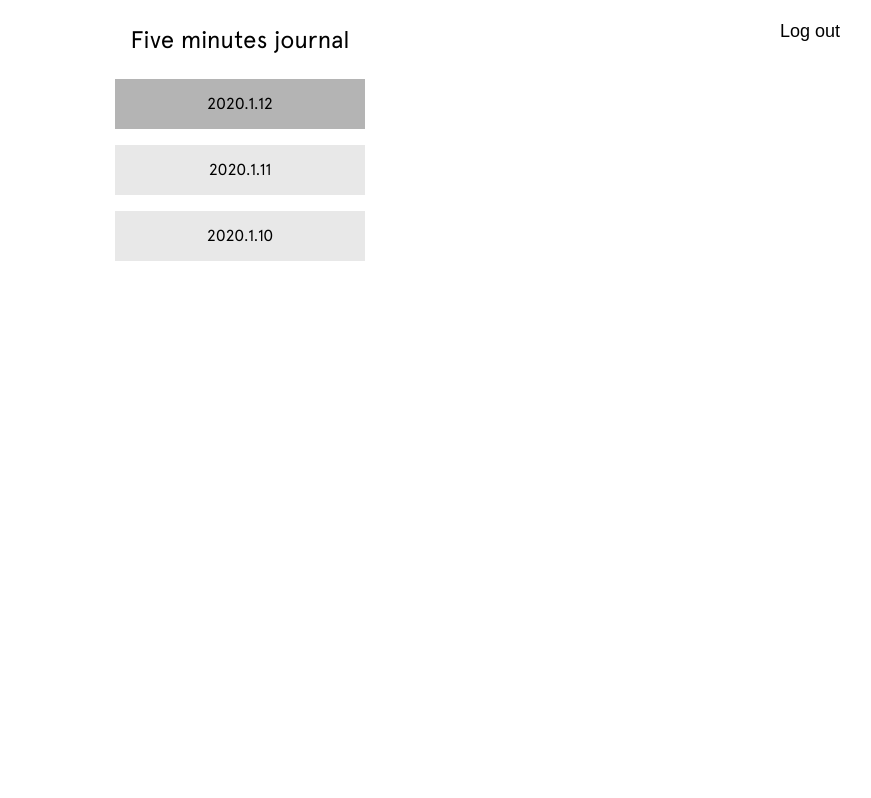
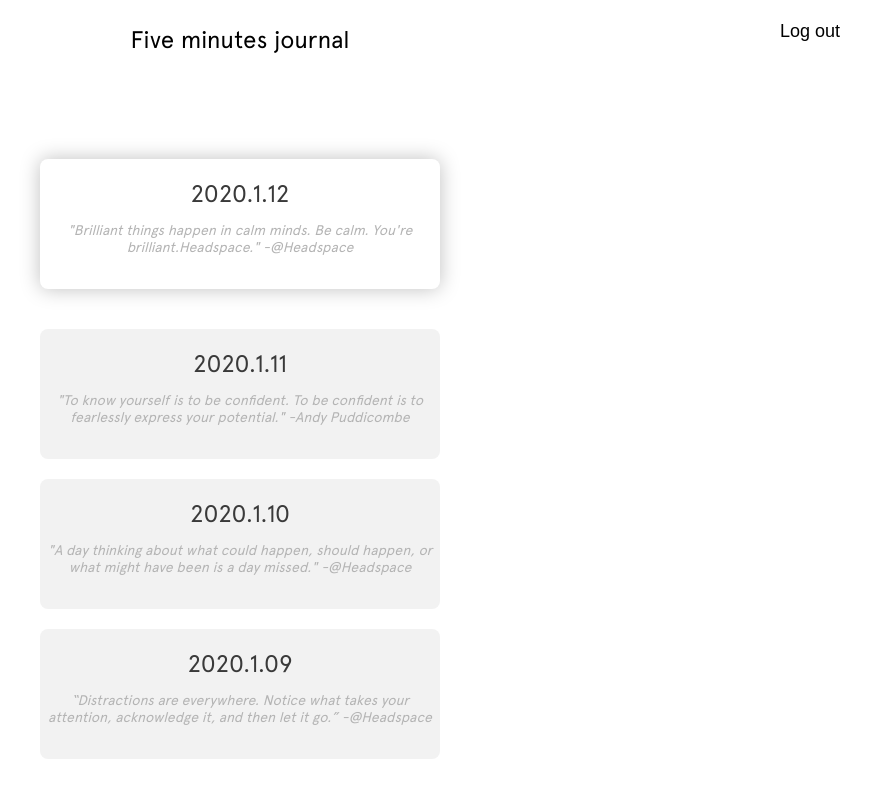
Before and after one commit to kevinloustau/5-minutes-journal, a React (Create React App) app: page / in a window 1280 px wide. Both pictures are taken after a click on the element "Five minutes journal". Shown: the whole page, without its empty margins (400-1271 px from the left). Built offline with nearby package versions, Linux system fonts and the light colour scheme.

Commit message:
add quotes, improve days list

```diff
--- a/src/App.css
+++ b/src/App.css
@@ -2,7 +2,9 @@
   --main-text-color: black;
   --second-text-color: #3a3a3a;
   --third-text-color: #b4b4b4;
-  --fourth-text-color: #E8E8E8;
+  --fourth-text-color: #F2F2F2;
+
+  --marging-top-content: 80px;
 }
 
 * {
--- a/src/App.js
+++ b/src/App.js
@@ -37,6 +37,7 @@ export default function App() {
     const newDay = {
       id: id,
       date: todayDate,
+      quote: `"Brilliant things happen in calm minds. Be calm. You're brilliant.Headspace." -@Headspace`,
       gratefull: [''],
       great: [''],
       affirmation: '',
@@ -96,8 +97,8 @@ export default function App() {
         <ConnectionContext.Provider value={ConnectionContextValue}>
           <Topbar isLoggedIn={isLoggedIn} />
         </ConnectionContext.Provider>
-        {!selectedDayId && <DayList days={days} />}
-        {selectedDayId && <Day content={selectedDay} />}
+        {!selectedDayId && isLoggedIn && <DayList days={days} />}
+        {selectedDayId && isLoggedIn && <Day content={selectedDay} />}
       </div>
     </JournalContext.Provider>
   );
@@ -109,6 +110,7 @@ const emptyDays = [
   {
     id: 1234,
     date: '2020.1.11',
+    quote: `"To know yourself is to be confident. To be confident is to fearlessly express your potential." -Andy Puddicombe`,
     gratefull:  ['1111','1111','111'],
     great: ['super','cool','holy'],
     affirmation: 'my affirmation',
@@ -118,6 +120,17 @@ const emptyDays = [
   {
     id: 2345,
     date: '2020.1.10',
+    quote: `"A day thinking about what could happen, should happen, or what might have been is a day missed." -@Headspace`,
+    gratefull:  ['222','2222','2222'],
+    great: ['I love that','bell','car'],
+    affirmation: 'my affirmation is affirmed',
+    happened:  ['a',' a','aaaaa'],
+    how: 'aaaaaaaa',
+  },
+  {
+    id: 2344,
+    date: '2020.1.09',
+    quote: `“Distractions are everywhere. Notice what takes your attention, acknowledge it, and then let it go.” -@Headspace`,
     gratefull:  ['222','2222','2222'],
     great: ['I love that','bell','car'],
     affirmation: 'my affirmation is affirmed',
--- a/src/Components/DayList.css
+++ b/src/Components/DayList.css
@@ -16,22 +16,43 @@
   }
 }
 
-ul{
+#day-list{
   width: 500px;
   margin: 0 auto;;
+  margin-top: var(--marging-top-content);
 }
 
-li.day-list{
+.day-list-el{
   list-style-type:none;
   background-color:var(--fourth-text-color);
-  width: 250px;
-  height: 50px;
+  width: 400px;
+  height: 130px;
   margin: 0 auto;
-  margin-bottom: 1em;
+  margin-bottom: 20px;
   line-height: 50px;
   text-align: center;
+  border-radius: 8px;
 }
 
-li.day-list:first-child{
+.day-list-el:first-child{
   background-color: var(--third-text-color);
+  background: #FFFFFF;
+  box-shadow: 0px 0px 20px rgba(0, 0, 0, 0.25);
+  margin-bottom: 40px;
 }
+
+.day-list-el-date{
+  padding-top: 20px;
+  font-size: 24px;
+  line-height: 29px;
+  font-weight: normal;
+  color: var(--second-text-color);
+}
+
+.day-list-el-quote{
+  padding-top: 14px;
+  font-size: 14px;
+  line-height: 17px;
+  font-style: italic;
+  color: var(--third-text-color);
+}
--- a/src/Components/DayList.js
+++ b/src/Components/DayList.js
@@ -1,17 +1,20 @@
 import React, {useContext} from 'react';
-import "./DayList.css" ;
+import './DayList.css' ;
 import { JournalContext } from '../App';
 
 export default function DayList(props) {
   const {handleDaySelect} = useContext(JournalContext);
   const DayList = props.days.map( (day,i) => {
-    return (<li className="day-list" key={i} onClick={() => handleDaySelect(day.id)}>{day.date}</li>)
+    return (
+      <div className='day-list-el' key={i} onClick={() => handleDaySelect(day.id)}>
+        <p className='day-list-el-date'>{day.date}</p>
+        <p className='day-list-el-quote'>{day.quote}</p>
+        </div>
+      )
   })
   return (
     <div id="day-list">
-      <ul className="day-list">
         {DayList}
-      </ul>
     </div>
     )
 }
```
